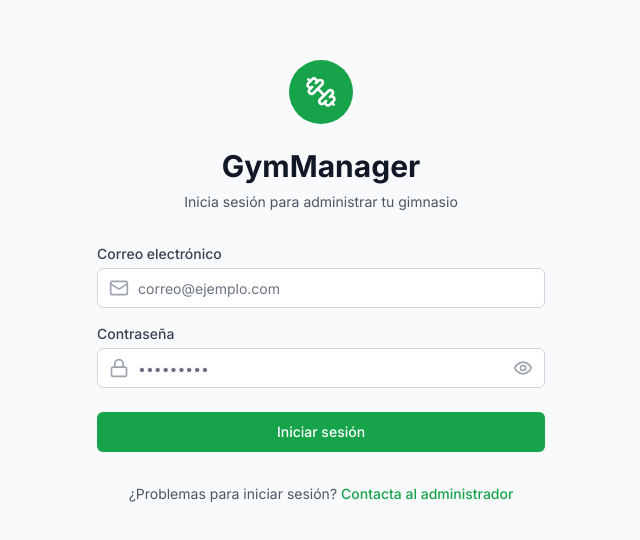
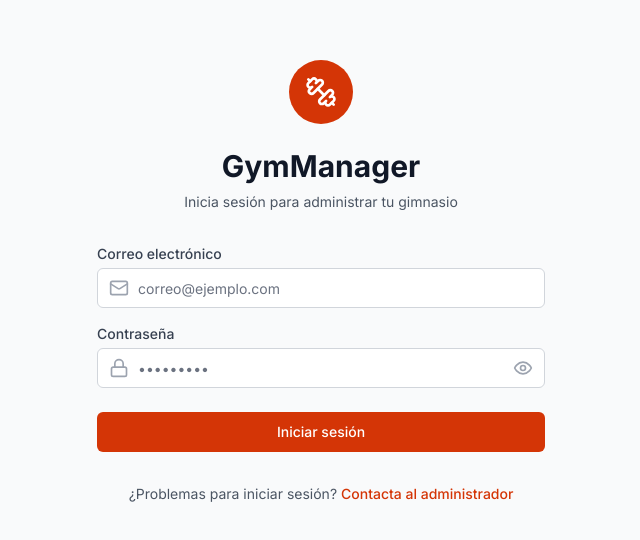
Before and after one commit to orangeljose/gymmanager, a React (Vite) app in the folder frontend/: page /login in a window 1280 px wide. Shown: the part 118-658 px from the top of the page, without its empty margins (319-959 px from the left). Built offline with nearby package versions, Linux system fonts and the light colour scheme; no server answers.

Commit message:
style: rebrand to GoatGym with orange palette and CSS custom properties

```diff
--- a/frontend/index.html
+++ b/frontend/index.html
@@ -4,13 +4,13 @@
     <meta charset="UTF-8" />
     <link rel="icon" type="image/svg+xml" href="/favicon.svg" />
     <meta name="viewport" content="width=device-width, initial-scale=1.0" />
-    <title>GymManager</title>
-    <meta name="description" content="Administra tu gimnasio desde cualquier lugar" />
+    <title>GoatGym</title>
+    <meta name="description" content="GoatGym - Administra tu gimnasio" />
 
     <!-- PWA Meta Tags -->
-    <meta name="theme-color" content="#10B981" />
+    <meta name="theme-color" content="#F73F08" />
     <link rel="apple-touch-icon" href="/apple-touch-icon.png" />
-    <link rel="mask-icon" href="/masked-icon.svg" color="#10B981" />
+    <link rel="mask-icon" href="/masked-icon.svg" color="#F73F08" />
   </head>
   <body>
     <div id="root"></div>
--- a/frontend/src/index.css
+++ b/frontend/src/index.css
@@ -3,6 +3,26 @@
 @tailwind base;
 @tailwind components;
 @tailwind utilities;
+
+:root {
+  --color-primary-50: #FFF5F0;
+  --color-primary-100: #FEE6D9;
+  --color-primary-200: #FDC9B1;
+  --color-primary-300: #FCA889;
+  --color-primary-400: #FA7A4D;
+  --color-primary-500: #F73F08;
+  --color-primary-600: #D43506;
+  --color-primary-700: #B02D05;
+  --color-primary-800: #8C2404;
+  --color-primary-900: #681B03;
+  --color-primary: #F73F08;
+  --color-primary-hover: #D43506;
+  --color-primary-light: #FEE6D9;
+  --color-success: #0D9488;
+  --color-warning: #EAB308;
+  --color-error: #EF4444;
+  --color-info: #3B82F6;
+}
 
 @layer base {
   * {
@@ -21,7 +41,7 @@
 
 @layer components {
   .btn {
-    @apply inline-flex items-center justify-center rounded-md text-sm font-medium transition-colors focus:outline-none focus:ring-2 focus:ring-blue-500 focus:ring-offset-2 disabled:opacity-50 disabled:pointer-events-none;
+    @apply inline-flex items-center justify-center rounded-md text-sm font-medium transition-colors focus:outline-none focus:ring-2 focus:ring-[var(--color-primary)] focus:ring-offset-2 disabled:opacity-50 disabled:pointer-events-none;
   }
 
   .btn-primary {
@@ -49,7 +69,7 @@
   }
 
   .input {
-    @apply flex h-10 w-full rounded-md border border-gray-300 bg-white px-3 py-2 text-sm file:border-0 file:bg-transparent file:text-sm file:font-medium placeholder:text-gray-500 focus:outline-none focus:ring-2 focus:ring-blue-500 focus:ring-offset-2 disabled:cursor-not-allowed disabled:opacity-50;
+    @apply flex h-10 w-full rounded-md border border-gray-300 bg-white px-3 py-2 text-sm file:border-0 file:bg-transparent file:text-sm file:font-medium placeholder:text-gray-500 focus:outline-none focus:ring-2 focus:ring-[var(--color-primary)] focus:ring-offset-2 disabled:cursor-not-allowed disabled:opacity-50;
   }
 
   .card {
@@ -111,11 +131,11 @@
   }
 
   .shadow-glow {
-    box-shadow: 0 0 20px rgba(34, 197, 94, 0.3);
+    box-shadow: 0 0 20px rgba(247, 63, 8, 0.3);
   }
 
   .gradient-primary {
-    background: linear-gradient(135deg, #10B981 0%, #059669 100%);
+    background: linear-gradient(135deg, var(--color-primary-500) 0%, var(--color-primary-700) 100%);
   }
 
   .gradient-secondary {
@@ -137,7 +157,7 @@
 }
 
 ::-webkit-scrollbar-thumb:hover {
-  @apply bg-gray-400;
+  background-color: var(--color-primary-300);
 }
 
 /* Print styles */
--- a/frontend/tailwind.config.js
+++ b/frontend/tailwind.config.js
@@ -8,19 +8,19 @@ export default {
     extend: {
       colors: {
         primary: {
-          50: '#f0fdf4',
-          100: '#dcfce7',
-          200: '#bbf7d0',
-          300: '#86efac',
-          400: '#4ade80',
-          500: '#22c55e',
-          600: '#16a34a',
-          700: '#15803d',
-          800: '#166534',
-          900: '#14532d',
+          50: '#FFF5F0',
+          100: '#FEE6D9',
+          200: '#FDC9B1',
+          300: '#FCA889',
+          400: '#FA7A4D',
+          500: '#F73F08',
+          600: '#D43506',
+          700: '#B02D05',
+          800: '#8C2404',
+          900: '#681B03',
         },
-        success: '#10B981',
-        warning: '#F59E0B',
+        success: '#0D9488',
+        warning: '#EAB308',
         error: '#EF4444',
         info: '#3B82F6',
         gray: {
--- a/frontend/vite.config.ts
+++ b/frontend/vite.config.ts
@@ -37,32 +37,32 @@ export default defineConfig({
       },
       includeAssets: ['favicon.svg'],
       manifest: {
-        name: 'GymManager',
-        short_name: 'GymManager',
-        description: 'Administra tu gimnasio desde cualquier lugar',
-        theme_color: '#10B981',
+        name: 'GoatGym',
+        short_name: 'GoatGym',
+        description: 'GoatGym - Administra tu gimnasio',
+        theme_color: '#F73F08',
         background_color: '#FFFFFF',
         display: 'standalone',
         orientation: 'portrait',
         scope: '/',
         start_url: '/',
         icons: [
-          // {
-          //   src: 'pwa-192x192.png',
-          //   sizes: '192x192',
-          //   type: 'image/png'
-          // },
-          // {
-          //   src: 'pwa-512x512.png',
-          //   sizes: '512x512',
-          //   type: 'image/png'
-          // },
-          // {
-          //   src: 'pwa-512x512.png',
-          //   sizes: '512x512',
-          //   type: 'image/png',
-          //   purpose: 'any maskable'
-          // }
+          {
+            src: 'pwa-192x192.png',
+            sizes: '192x192',
+            type: 'image/png'
+          },
+          {
+            src: 'pwa-512x512.png',
+            sizes: '512x512',
+            type: 'image/png'
+          },
+          {
+            src: 'pwa-512x512.png',
+            sizes: '512x512',
+            type: 'image/png',
+            purpose: 'any maskable'
+          }
         ]
       }
     })
```
Also changed, not shown: frontend/public/manifest.json.
